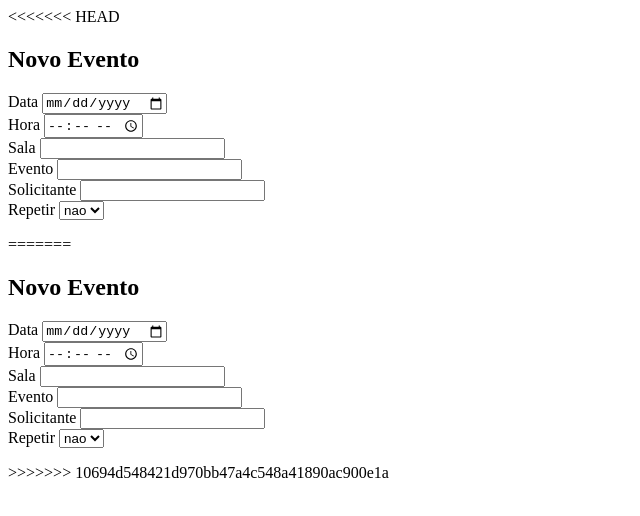
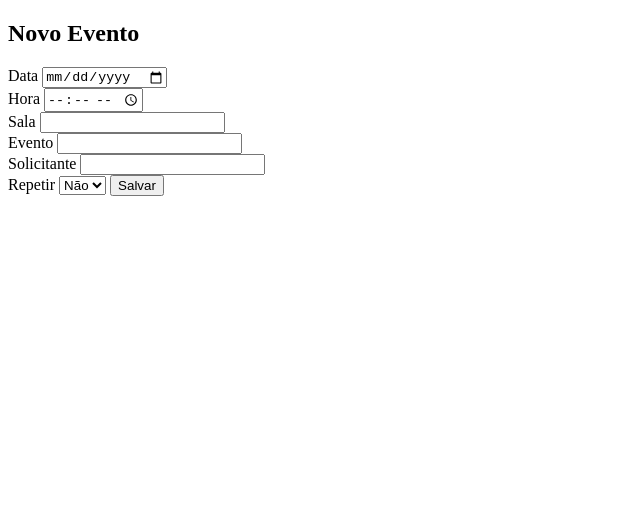
Before and after one commit to nucinfo/Reserva, a plain HTML site: page cadastro.html in a window 1280 px wide. Shown: the whole page, without its empty margins (0-640 px from the left). Drawn offline with Linux system fonts and the light colour scheme.

Commit message:
Update cadastro.html

```diff
--- a/cadastro.html
+++ b/cadastro.html
@@ -1,78 +1,40 @@
-<<<<<<< HEAD
 <!DOCTYPE html>
 <html>
 <head>
 <meta charset="UTF-8">
-<title>Cadastrar Evento</title>
+<title>Admin Eventos</title>
 </head>
 
 <body>
 
 <h2>Novo Evento</h2>
 
-<form>
+<form id="form">
 
 Data
-<input type="date"><br>
+<input type="date" id="data"><br>
 
 Hora
-<input type="time"><br>
+<input type="time" id="hora"><br>
 
 Sala
-<input type="text"><br>
+<input type="text" id="sala"><br>
 
 Evento
-<input type="text"><br>
+<input type="text" id="evento"><br>
 
 Solicitante
-<input type="text"><br>
+<input type="text" id="solicitante"><br>
 
 Repetir
-<select>
-<option>nao</option>
-<option>sim</option>
+<select id="repetir">
+<option value="nao">Não</option>
+<option value="sim">Sim</option>
 </select>
+
+<button type="submit">Salvar</button>
 
 </form>
 
 </body>
-=======
-<!DOCTYPE html>
-<html>
-<head>
-<meta charset="UTF-8">
-<title>Cadastrar Evento</title>
-</head>
-
-<body>
-
-<h2>Novo Evento</h2>
-
-<form>
-
-Data
-<input type="date"><br>
-
-Hora
-<input type="time"><br>
-
-Sala
-<input type="text"><br>
-
-Evento
-<input type="text"><br>
-
-Solicitante
-<input type="text"><br>
-
-Repetir
-<select>
-<option>nao</option>
-<option>sim</option>
-</select>
-
-</form>
-
-</body>
->>>>>>> 10694d548421d970bb47a4c548a41890ac900e1a
 </html>
```
